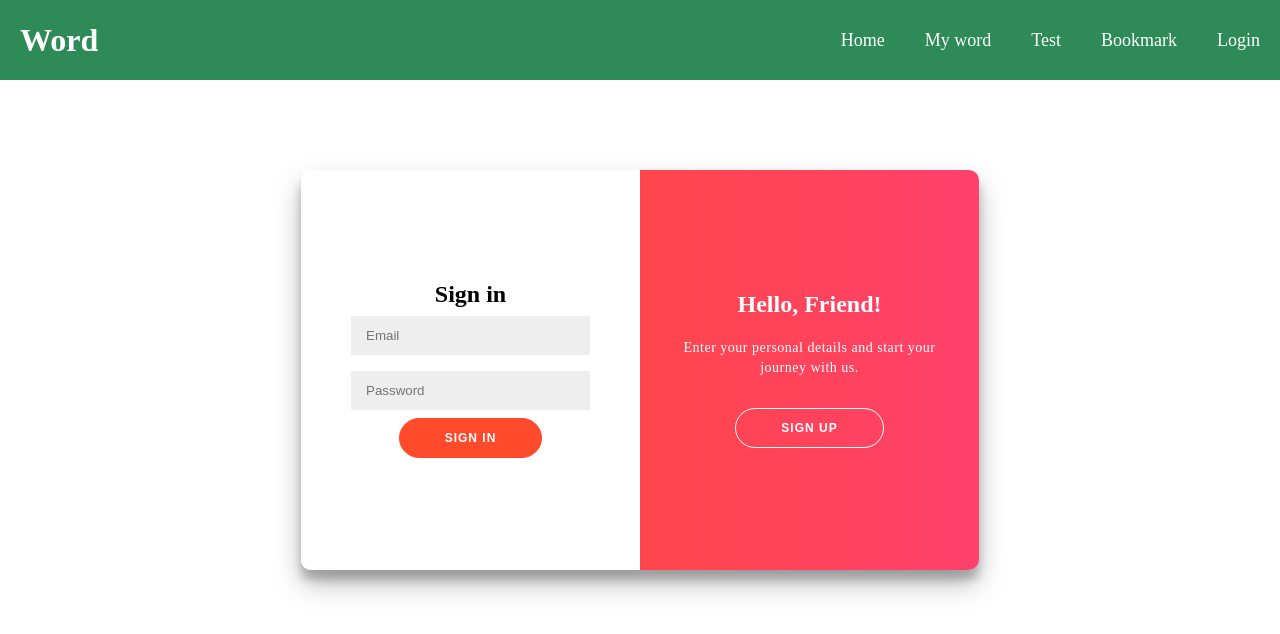
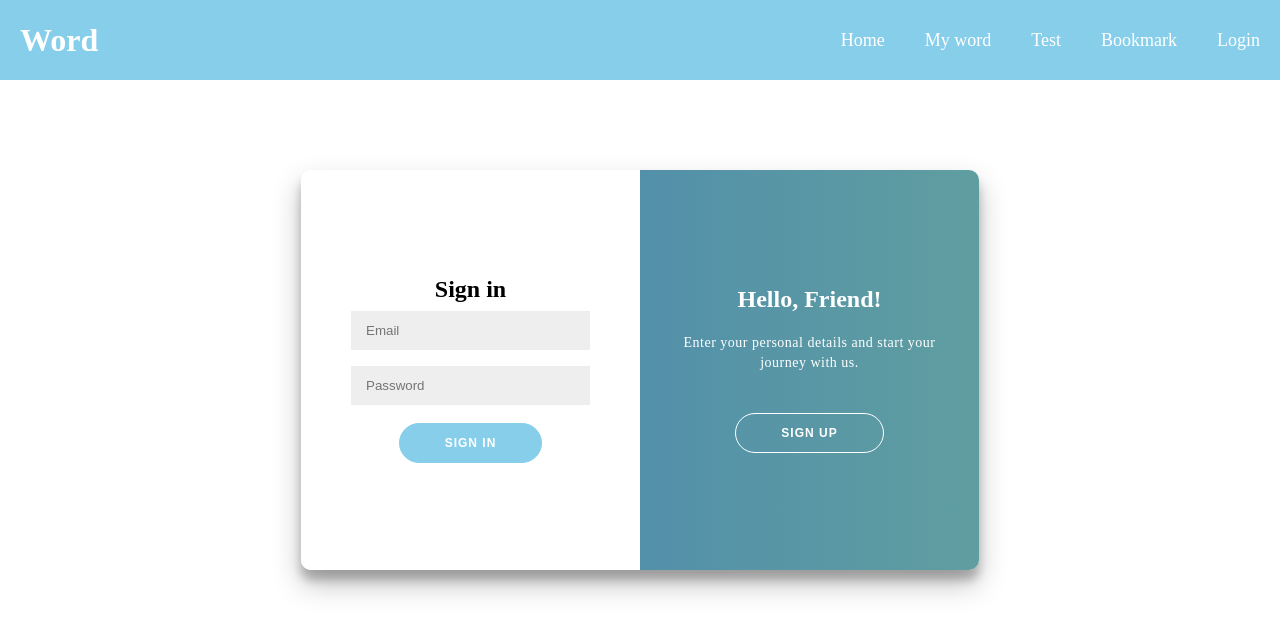
Before and after one commit to Hyeri123/word, a React (Create React App) app: page /login in a window 1280 px wide. Shown: the top 634 px of the page. Built offline with nearby package versions, Linux system fonts and the light colour scheme.

Commit message:
feature: chage color to blue

```diff
--- a/src/Components/Components.js
+++ b/src/Components/Components.js
@@ -73,8 +73,8 @@
 
 export const Button = styled.button`
     border-radius: 20px;
-    border: 1px solid #ff4b2b;
-    background-color: #ff4b2b;
+    border: 1px solid #87ceeb;
+    background-color: #87ceeb;
     color: #ffffff;
     font-size: 12px;
     font-weight: bold;
@@ -88,6 +88,7 @@
     &:focus {
         outline: none;
     }
+    margin-top: 10px;
 `;
 export const GhostButton = styled(Button)`
     background-color: transparent;
@@ -115,9 +116,9 @@
 `;
 
 export const Overlay = styled.div`
-    background: #ff416c;
-    background: -webkit-linear-gradient(to right, #ff4b2b, #ff416c);
-    background: linear-gradient(to right, #ff4b2b, #ff416c);
+    background: #5f9ea0;
+    background: -webkit-linear-gradient(to right, #4682b4, #5f9ea0);
+    background: linear-gradient(to right, #4682b4, #5f9ea0);
     background-repeat: no-repeat;
     background-size: cover;
     background-position: 0 0;
--- a/src/style.css
+++ b/src/style.css
@@ -35,7 +35,7 @@
   width: 100%;
   height: 80px;
   padding: 20px 10%;
-  background: seagreen;
+  background: skyblue;
   display: flex;
   justify-content: space-between;
   align-items: center;
```
